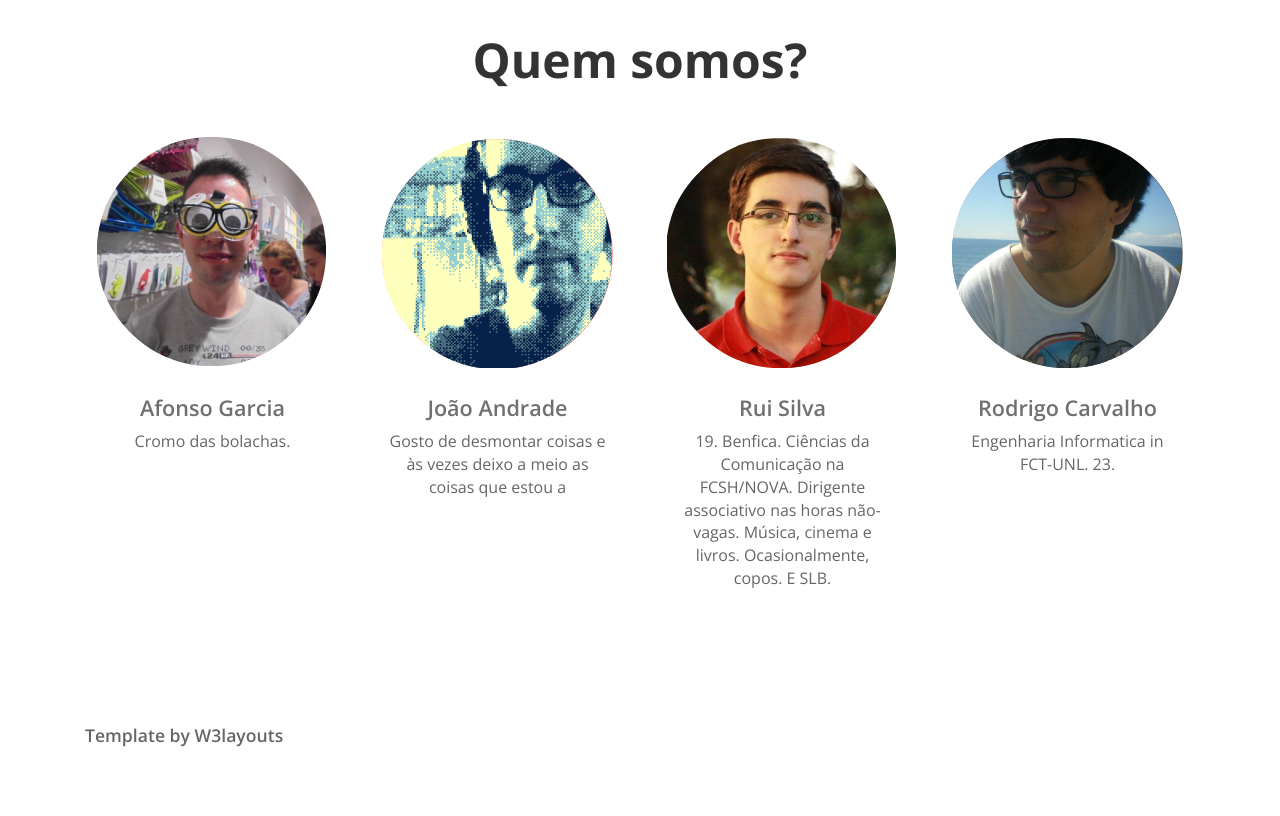
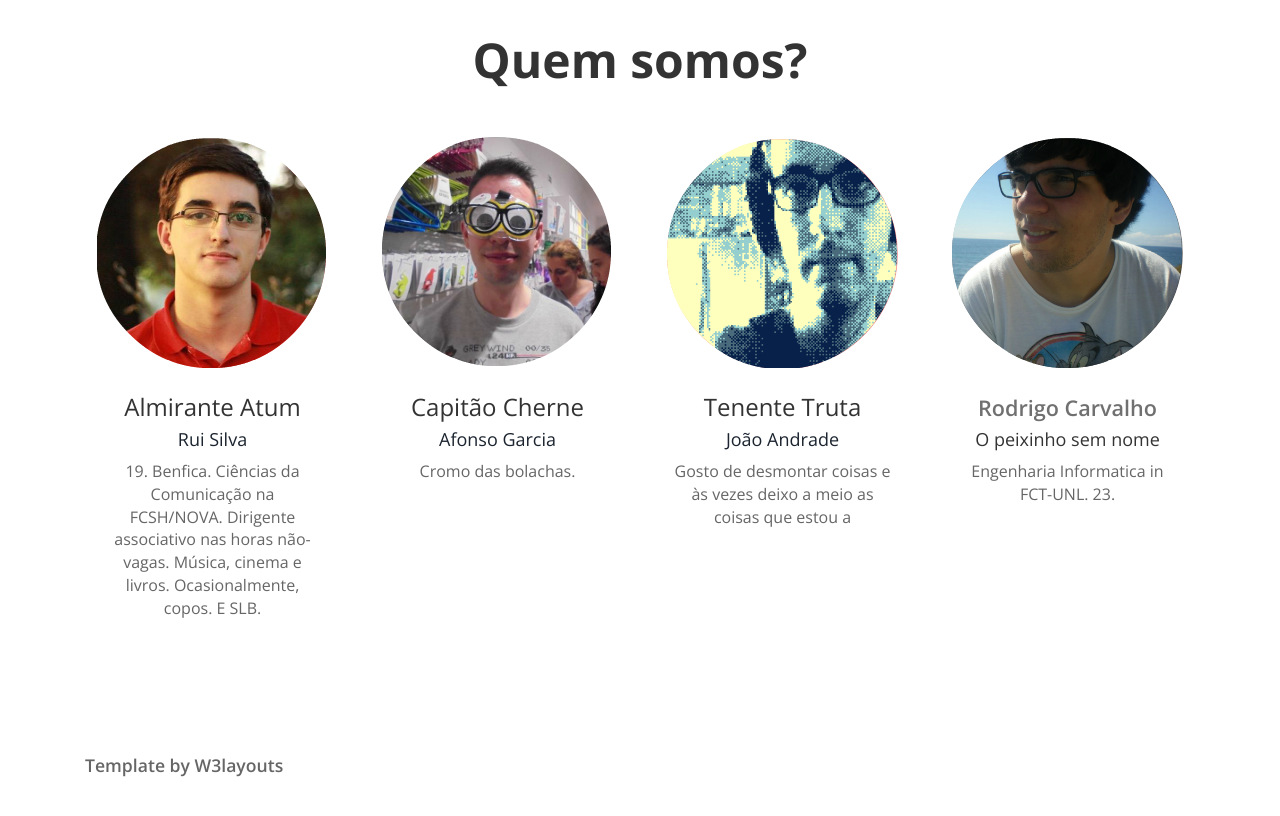
Before and after one commit to AfonsoFGarcia/PeixinhosSite, a plain HTML site: page index.html in a window 1280 px wide. Shown: the part 1020-1836 px from the top of the page. Drawn offline with nearby package versions, Linux system fonts and the light colour scheme.

Commit message:
Nomes de guerra dos peixinhos

```diff
--- a/index.html
+++ b/index.html
@@ -165,24 +165,28 @@ License URL: http://creativecommons.org/licenses/by/3.0/
 				<h2>Quem somos?</h2>
 				<!---- start-features-grids------>
 					<div class="features-grids text-center">
+                        <div class="col-md-3 features-grid">
+							<span class="t-icon3"> </span>
+                            <h3>Almirante Atum</h3>
+							<h4><a href="https://www.twitter.com/RuiAMGSilva" target="_blank">Rui Silva</a></h4>
+							<p>19. Benfica. Ciências da Comunicação na FCSH/NOVA. Dirigente associativo nas horas não-vagas. Música, cinema e livros. Ocasionalmente, copos. E SLB.</p>
+						</div>
 						<div class="col-md-3 features-grid">
 							<span class="t-icon1"> </span>
-							<h3><a href="https://www.twitter.com/afonsoFGarcia" target="_blank">Afonso Garcia</a></h3>
+							<h3>Capitão Cherne</h3>
+                            <h4><a href="https://www.twitter.com/afonsoFGarcia" target="_blank">Afonso Garcia</a></h4>
 							<p>Cromo das bolachas.</p>
 						</div>
 						<div class="col-md-3 features-grid">
 							<span class="t-icon2"> </span>
-							<h3><a href="https://www.twitter.com/0xJoao" target="_blank">João Andrade</a></h3>
+                            <h3>Tenente Truta</h3>
+							<h4><a href="https://www.twitter.com/0xJoao" target="_blank">João Andrade</a></h4>
 							<p>Gosto de desmontar coisas e às vezes deixo a meio as coisas que estou a</p>
-						</div>
-						<div class="col-md-3 features-grid">
-							<span class="t-icon3"> </span>
-							<h3><a href="https://www.twitter.com/RuiAMGSilva" target="_blank">Rui Silva</a></h3>
-							<p>19. Benfica. Ciências da Comunicação na FCSH/NOVA. Dirigente associativo nas horas não-vagas. Música, cinema e livros. Ocasionalmente, copos. E SLB.</p>
 						</div>
                         <div class="col-md-3 features-grid">
 							<span class="t-icon4"> </span>
 							<h3><a href="https://www.twitter.com/RodrigoTC_" target="_blank">Rodrigo Carvalho</a></h3>
+                            <h4>O peixinho sem nome</h4>
 							<p>Engenharia Informatica in FCT-UNL. 23.</p>
 						</div>
 						<div class="clearfix"> </div>
```
